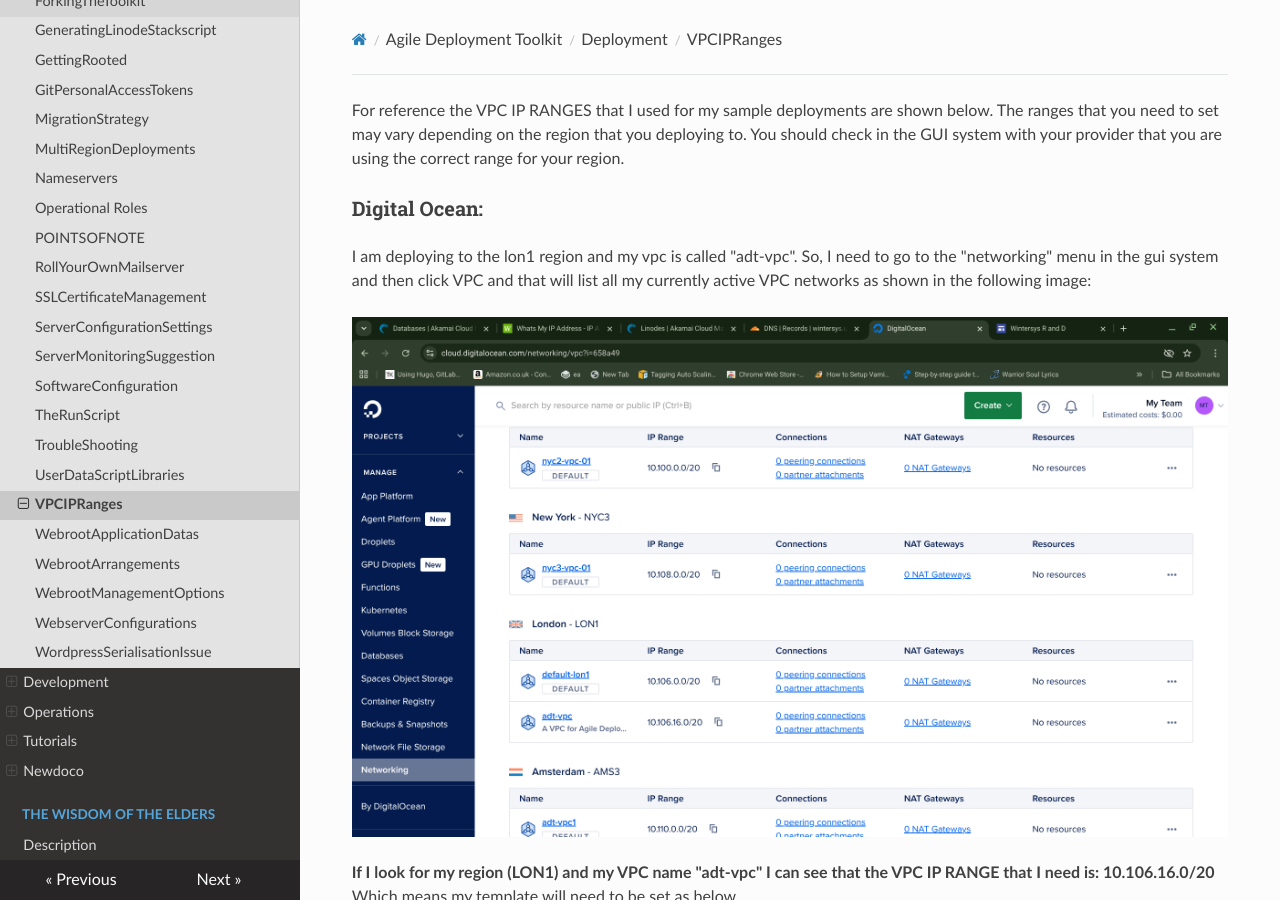
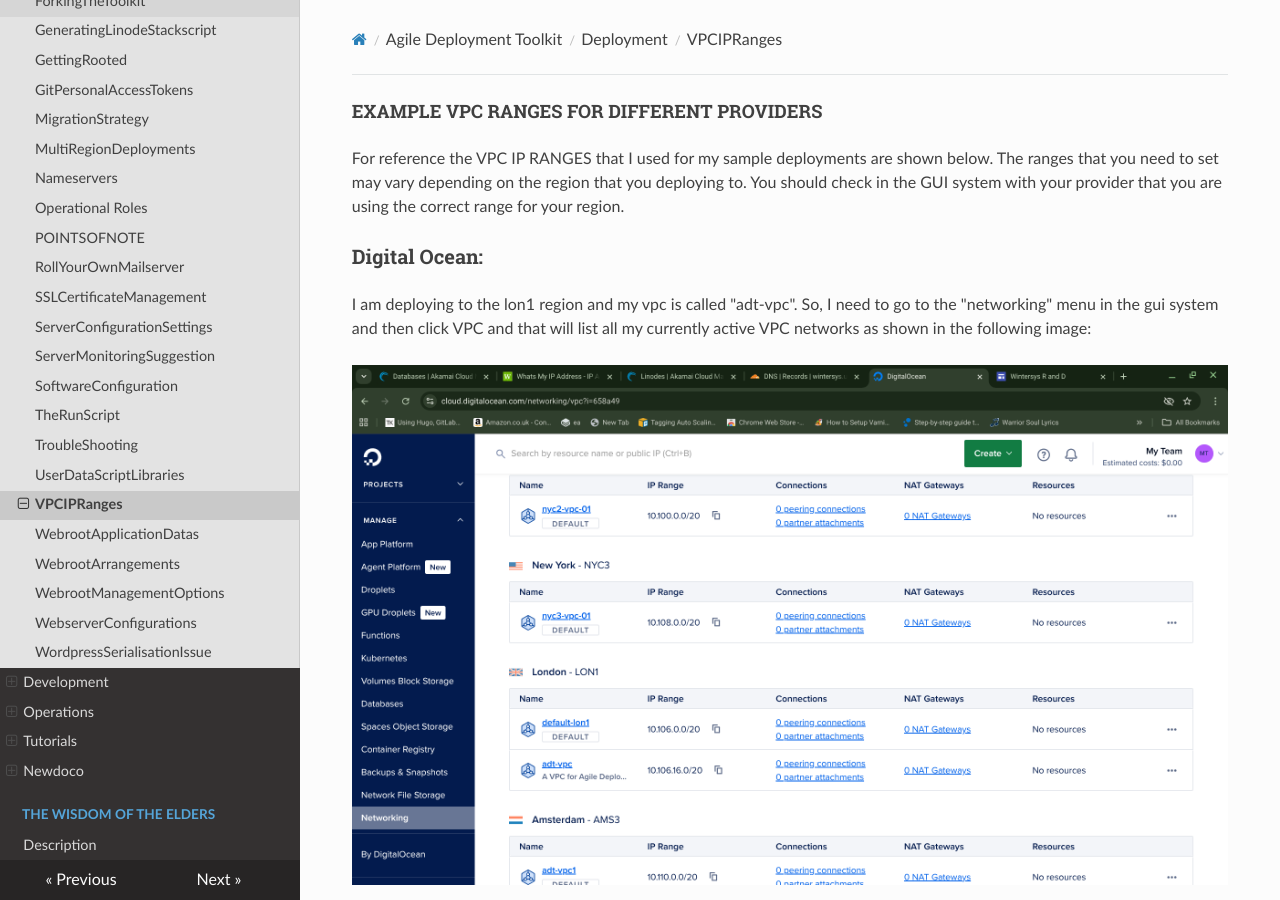
Before and after one commit to wintersys-dev/adt-documentation, an MkDocs documentation site: the page built from docs/Agile Deployment Toolkit/Deployment/VPCIPRanges.md, in a window 1280 px wide and 900 px high. Built offline with MkDocs 1.6.1, drawn with Linux system fonts in a browser that asks for light colours; nearby versions of some CDN libraries.

Commit message:
Update VPCIPRanges.md

```diff
--- a/docs/Agile Deployment Toolkit/Deployment/VPCIPRanges.md
+++ b/docs/Agile Deployment Toolkit/Deployment/VPCIPRanges.md
@@ -1,3 +1,5 @@
+#### EXAMPLE VPC RANGES FOR DIFFERENT PROVIDERS
+
 For reference the VPC IP RANGES that I used for my sample deployments are shown below.
 The ranges that you need to set may vary depending on the region that you deploying to.
 You should check in the GUI system with your provider that you are using the correct range for your region.
```
